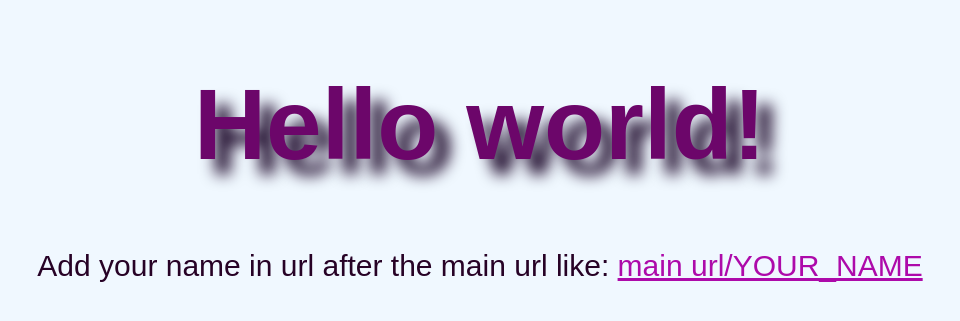
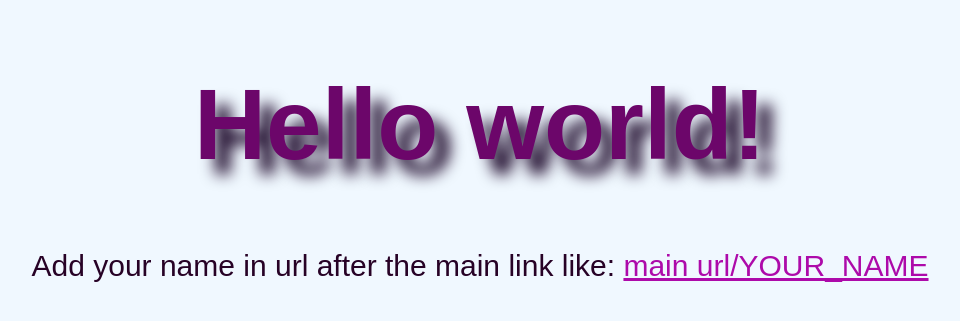
Before and after one commit to Maria-Sos/django, a Django app: page / in a window 1280 px wide. Shown: the top 321 px of the page, without its empty margins (160-1120 px from the left). Run offline with Django 4.2, Linux system fonts and the light colour scheme.

Commit message:
correct text

```diff
--- a/hello/templates/hello/index.html
+++ b/hello/templates/hello/index.html
@@ -12,7 +12,7 @@
     <p style=" font-family: sans-serif;
     font-size: 30px;
     text-align: center;
-    color: rgb(39, 2, 38);">Add your name in url after the main url like:
+    color: rgb(39, 2, 38);">Add your name in url after the main link like:
         <span style="text-decoration:underline;">main url/YOUR_NAME</span>
     </p>
 </body>
```
